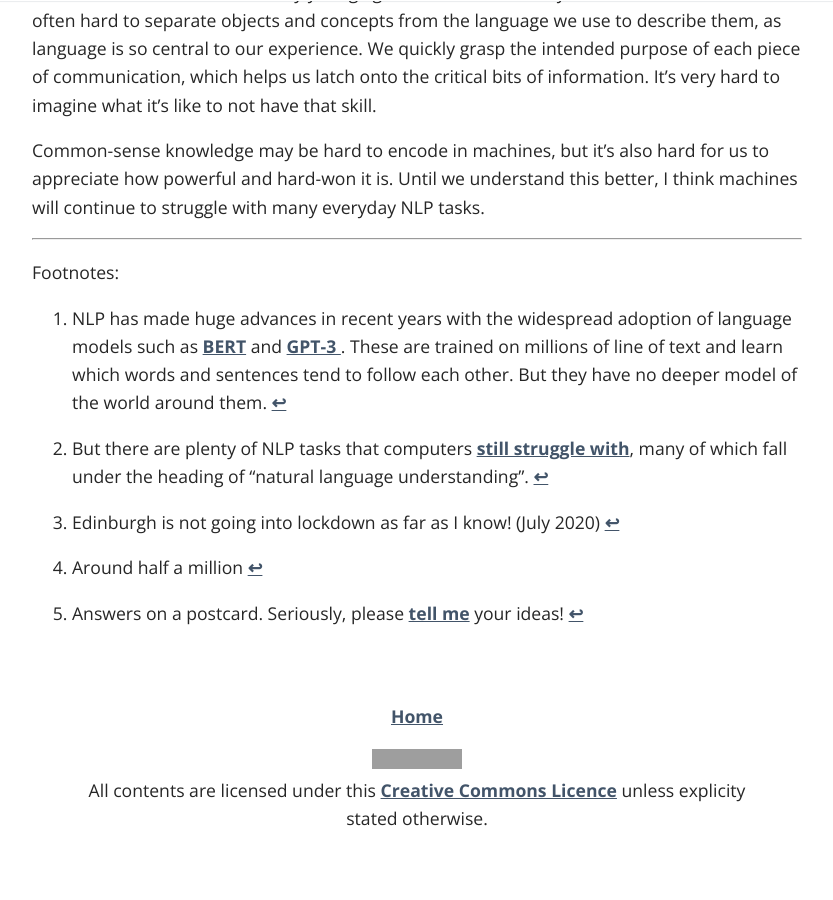
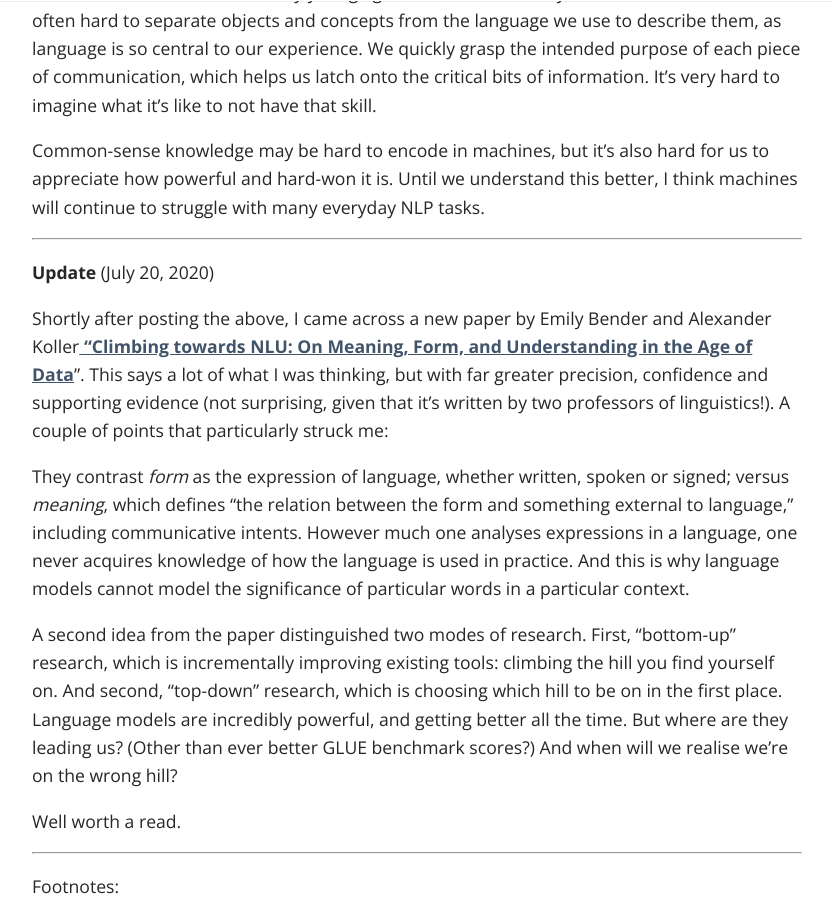
Before and after one commit to dcorney/dcorney.github.io, a Jekyll site: the page built from _posts/2020-07-17-hard-and-easy-NLP.md, in a window 1280 px wide and 900 px high, scrolled down 1224 px. Shown: the whole window, without its empty margins (223-1056 px from the left). Built offline with Jekyll 4.4.1, drawn with Linux system fonts in a browser that asks for light colours; some web fonts are replaced; before the commit the page ends 2097 px from its top, so only the background shows below that; grey boxes are pictures that could not be loaded.

Commit message:
updated post on hard NLP

```diff
--- a/_posts/2020-07-17-hard-and-easy-NLP.md
+++ b/_posts/2020-07-17-hard-and-easy-NLP.md
@@ -27,6 +27,20 @@ Common-sense knowledge may be hard to encode in machines, but it's also hard for
 
 ---
 
+**Update** (July 20, 2020)
+
+Shortly after posting the above, I came across a new paper by Emily Bender and Alexander Koller[ "Climbing towards NLU: On Meaning, Form, and Understanding in the Age of Data](https://www.semanticscholar.org/paper/Climbing-towards-NLU%3A-On-Meaning%2C-Form%2C-and-in-the-Bender-Koller/02eaaf87f9cae34cca398fed146079e6eeb1f868?p2df)". This says a lot of what I was thinking, but with far greater precision, confidence and supporting evidence (not surprising, given that it's written by two professors of linguistics!). A couple of points that particularly struck me:
+
+They contrast *form* as the expression of language, whether written, spoken or signed; versus *meaning*, which defines "the relation between the form and something external to language," including communicative intents. However much one analyses expressions in a language, one never acquires knowledge of how the language is used in practice. And this is why language models cannot model the significance of particular words in a particular context.
+
+A second idea from the paper distinguished two modes of research. First, "bottom-up" research, which is incrementally improving existing tools: climbing the hill you find yourself on. And second, "top-down" research, which is choosing which hill to be on in the first place. Language models are incredibly powerful, and getting better all the time. But where are they leading us? (Other than ever better GLUE benchmark scores?) And when will we realise we're on the wrong hill?
+
+Well worth a read.
+
+
+
+---
+
 Footnotes:
 
 [^lms]: NLP has made huge advances in recent years with the widespread adoption of language models such as [BERT](https://github.com/google-research/bert) and [GPT-3 ](https://github.com/openai/gpt-3). These are trained on millions of line of text and learn which words and sentences tend to follow each other. But they have no deeper model of the world around them.
```
